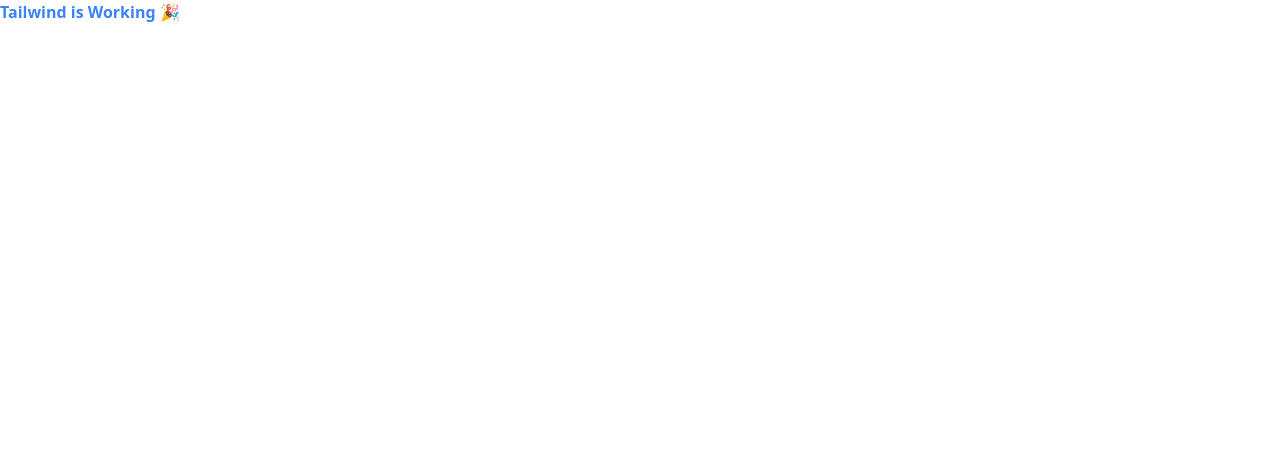
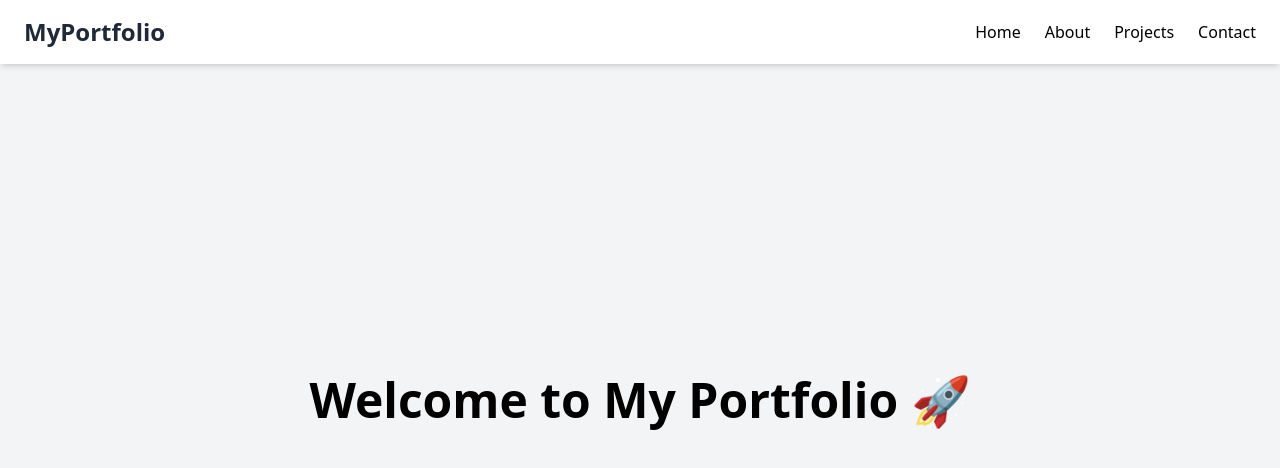
Before and after one commit to Ritikdangi/my-portfolio, a Next.js app: page / in a window 1280 px wide. Shown: the top 468 px of the page. Built offline with nearby package versions, Linux system fonts and the light colour scheme.

Commit message:
portfolio file structure setup

```diff
--- /dev/null
+++ b/src/app/components/About.tsx
@@ -0,0 +1,9 @@
+import React from 'react'
+
+function About() {
+  return (
+    <div>About</div>
+  )
+}
+
+export default About
--- /dev/null
+++ b/src/app/components/Contact.tsx
@@ -0,0 +1,9 @@
+import React from 'react'
+
+function Contact() {
+  return (
+    <div>Contact</div>
+  )
+}
+
+export default Contact
--- /dev/null
+++ b/src/app/components/Footer.tsx
@@ -0,0 +1,9 @@
+import React from 'react'
+
+function Footer() {
+  return (
+    <div>Footer</div>
+  )
+}
+
+export default Footer
--- /dev/null
+++ b/src/app/components/Hero.tsx
@@ -0,0 +1,9 @@
+import React from 'react'
+
+function Hero() {
+  return (
+    <div>Hero</div>
+  )
+}
+
+export default Hero
--- /dev/null
+++ b/src/app/components/Navbar.tsx
@@ -0,0 +1,19 @@
+"use client";
+
+import Link from "next/link";
+
+export default function Navbar() {
+  return (
+    <nav className="fixed top-0 w-full bg-white shadow-md z-50">
+      <div className="max-w-7xl mx-auto px-6 py-4 flex justify-between items-center">
+        <h1 className="text-2xl font-bold text-gray-800">MyPortfolio</h1>
+        <div className="space-x-6">
+          <Link href="#home" className="hover:text-blue-600">Home</Link>
+          <Link href="#about" className="hover:text-blue-600">About</Link>
+          <Link href="#projects" className="hover:text-blue-600">Projects</Link>
+          <Link href="#contact" className="hover:text-blue-600">Contact</Link>
+        </div>
+      </div>
+    </nav>
+  );
+}
--- /dev/null
+++ b/src/app/components/Projects.tsx
@@ -0,0 +1,9 @@
+import React from 'react'
+
+function Projects() {
+  return (
+    <div>Projects</div>
+  )
+}
+
+export default Projects
--- a/src/app/page.tsx
+++ b/src/app/page.tsx
@@ -1,3 +1,12 @@
+import Navbar from "./components/Navbar";
+
 export default function Home() {
-  return <h1 className="font-bold text-blue-500">Tailwind is Working 🎉</h1>
+  return (
+    <main>
+      <Navbar />
+      <section id="home" className="h-screen flex items-center justify-center bg-gray-100">
+        <h1 className="text-5xl font-bold">Welcome to My Portfolio 🚀</h1>
+      </section>
+    </main>
+  );
 }
```
